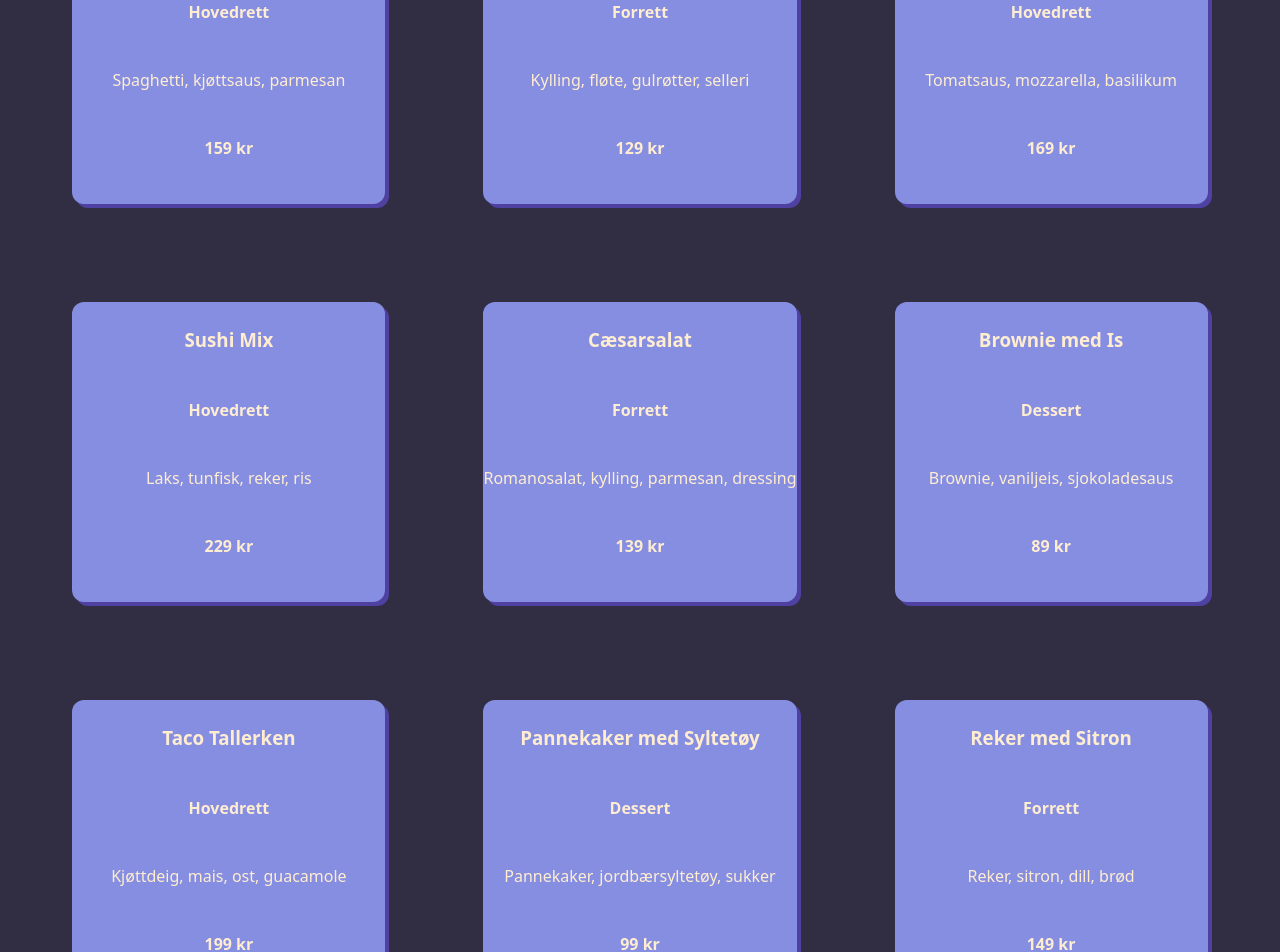
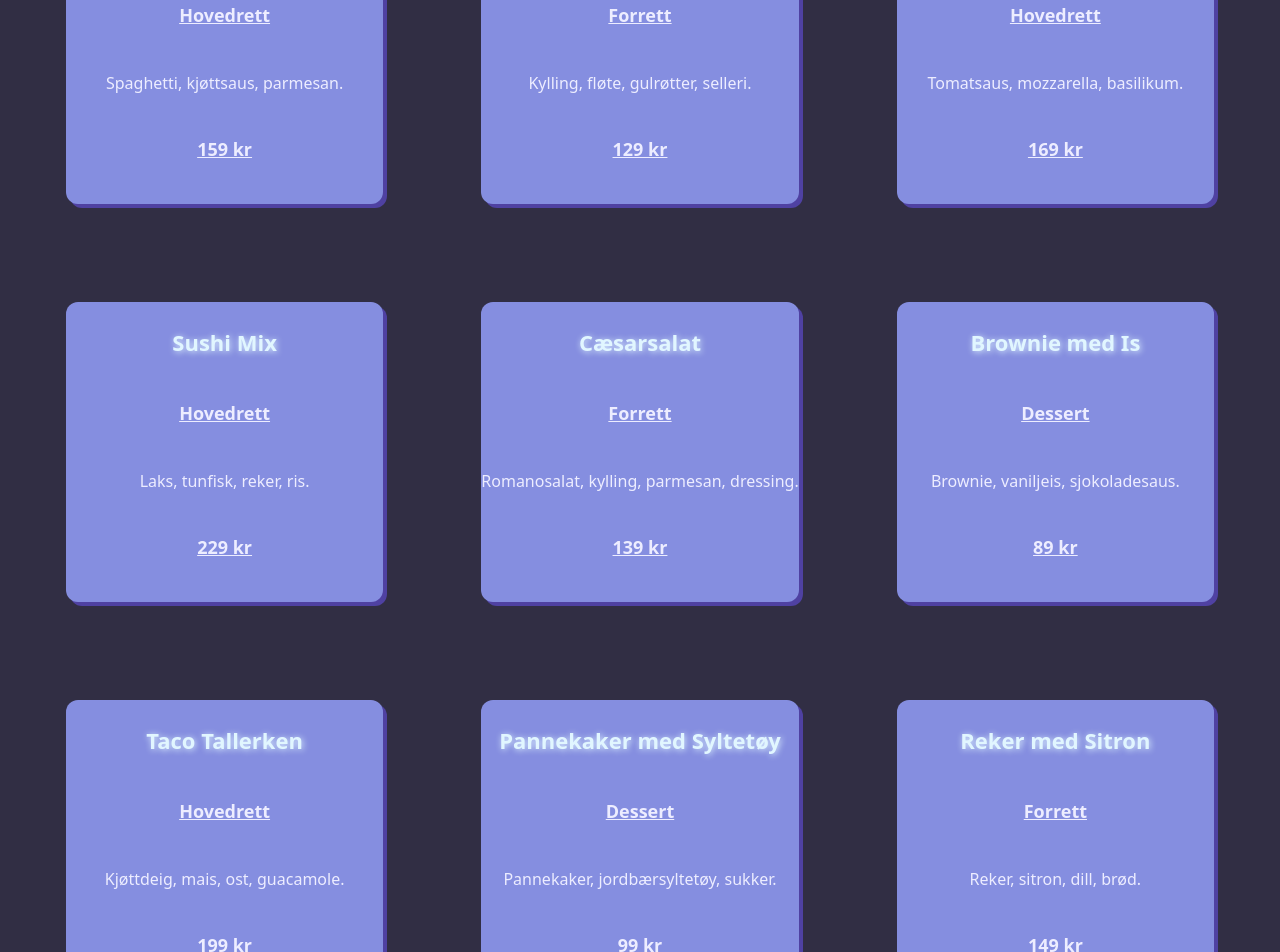
Before and after one commit to Jostein24sfj/restaurantmenyen, a React (Vite) app: page / in a window 1280 px wide. Shown: the part 260-1212 px from the top of the page. Built offline with nearby package versions, Linux system fonts and the light colour scheme.

Commit message:
added some css changes. colour adjustment and padding bottom to the body

```diff
--- a/src/App.jsx
+++ b/src/App.jsx
@@ -14,70 +14,70 @@ export default function App() {
       id: 1,
       tittel: "Spaghetti Bolognese",
       pris: "159 kr",
-      ingredienser: "Spaghetti, kjøttsaus, parmesan",
+      ingredienser: "Spaghetti, kjøttsaus, parmesan.",
       kategori: "Hovedrett",
     },
     {
       id: 2,
       tittel: "Kremet Kyllingsuppe",
       pris: "129 kr",
-      ingredienser: "Kylling, fløte, gulrøtter, selleri",
+      ingredienser: "Kylling, fløte, gulrøtter, selleri.",
       kategori: "Forrett",
     },
     {
       id: 3,
       tittel: "Margarita Pizza",
       pris: "169 kr",
-      ingredienser: "Tomatsaus, mozzarella, basilikum",
+      ingredienser: "Tomatsaus, mozzarella, basilikum.",
       kategori: "Hovedrett",
     },
     {
       id: 4,
       tittel: "Sushi Mix",
       pris: "229 kr",
-      ingredienser: "Laks, tunfisk, reker, ris",
+      ingredienser: "Laks, tunfisk, reker, ris.",
       kategori: "Hovedrett",
     },
     {
       id: 5,
       tittel: "Cæsarsalat",
       pris: "139 kr",
-      ingredienser: "Romanosalat, kylling, parmesan, dressing",
+      ingredienser: "Romanosalat, kylling, parmesan, dressing.",
       kategori: "Forrett",
     },
     {
       id: 6,
       tittel: "Brownie med Is",
       pris: "89 kr",
-      ingredienser: "Brownie, vaniljeis, sjokoladesaus",
+      ingredienser: "Brownie, vaniljeis, sjokoladesaus.",
       kategori: "Dessert",
     },
     {
       id: 7,
       tittel: "Taco Tallerken",
       pris: "199 kr",
-      ingredienser: "Kjøttdeig, mais, ost, guacamole",
+      ingredienser: "Kjøttdeig, mais, ost, guacamole.",
       kategori: "Hovedrett",
     },
     {
       id: 8,
       tittel: "Pannekaker med Syltetøy",
       pris: "99 kr",
-      ingredienser: "Pannekaker, jordbærsyltetøy, sukker",
+      ingredienser: "Pannekaker, jordbærsyltetøy, sukker.",
       kategori: "Dessert",
     },
     {
       id: 9,
       tittel: "Reker med Sitron",
       pris: "149 kr",
-      ingredienser: "Reker, sitron, dill, brød",
+      ingredienser: "Reker, sitron, dill, brød.",
       kategori: "Forrett",
     },
     {
       id: 10,
       tittel: "Entrecôte med Grønnsaker",
       pris: "289 kr",
-      ingredienser: "Entrecôte, asparges, poteter, peppersaus",
+      ingredienser: "Entrecôte, asparges, poteter, peppersaus.",
       kategori: "Hovedrett",
     },
   ];
--- a/src/ProductMeny.css
+++ b/src/ProductMeny.css
@@ -14,6 +14,7 @@ body {
   background-color: rgb(49, 46, 68);
   justify-content: center;
   text-align: center;
+  padding-bottom: 88px;
 }
 
 .headerImg {
@@ -71,7 +72,7 @@ header h3 {
 }
 
 .container {
-  color: rgb(255, 237, 210);
+  color: rgb(237, 237, 255);
   background-color: rgb(133, 142, 224);
   display: grid;
   border-radius: 12px;
@@ -81,6 +82,17 @@ header h3 {
   height: 300px;
   padding-top: 24px;
   font-weight: 500;
+}
+
+.container h3 {
+  text-shadow: 1px 1px 6px;
+  color: rgb(225, 246, 255);
+  font-size: 22px;
+}
+
+.container h4 {
+  font-size: 18px;
+  text-decoration: underline;
 }
 
 .headerButtons {
```
